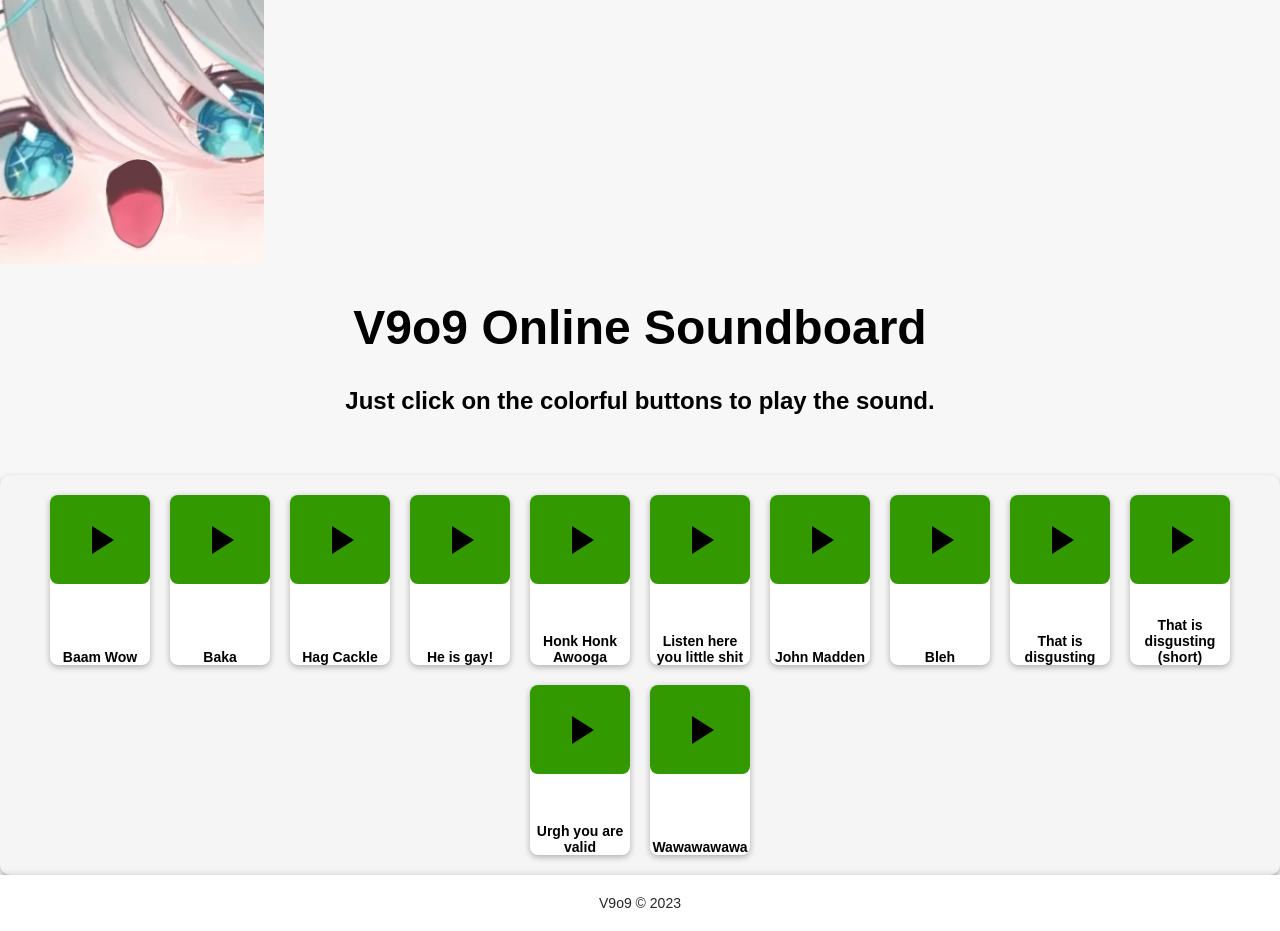
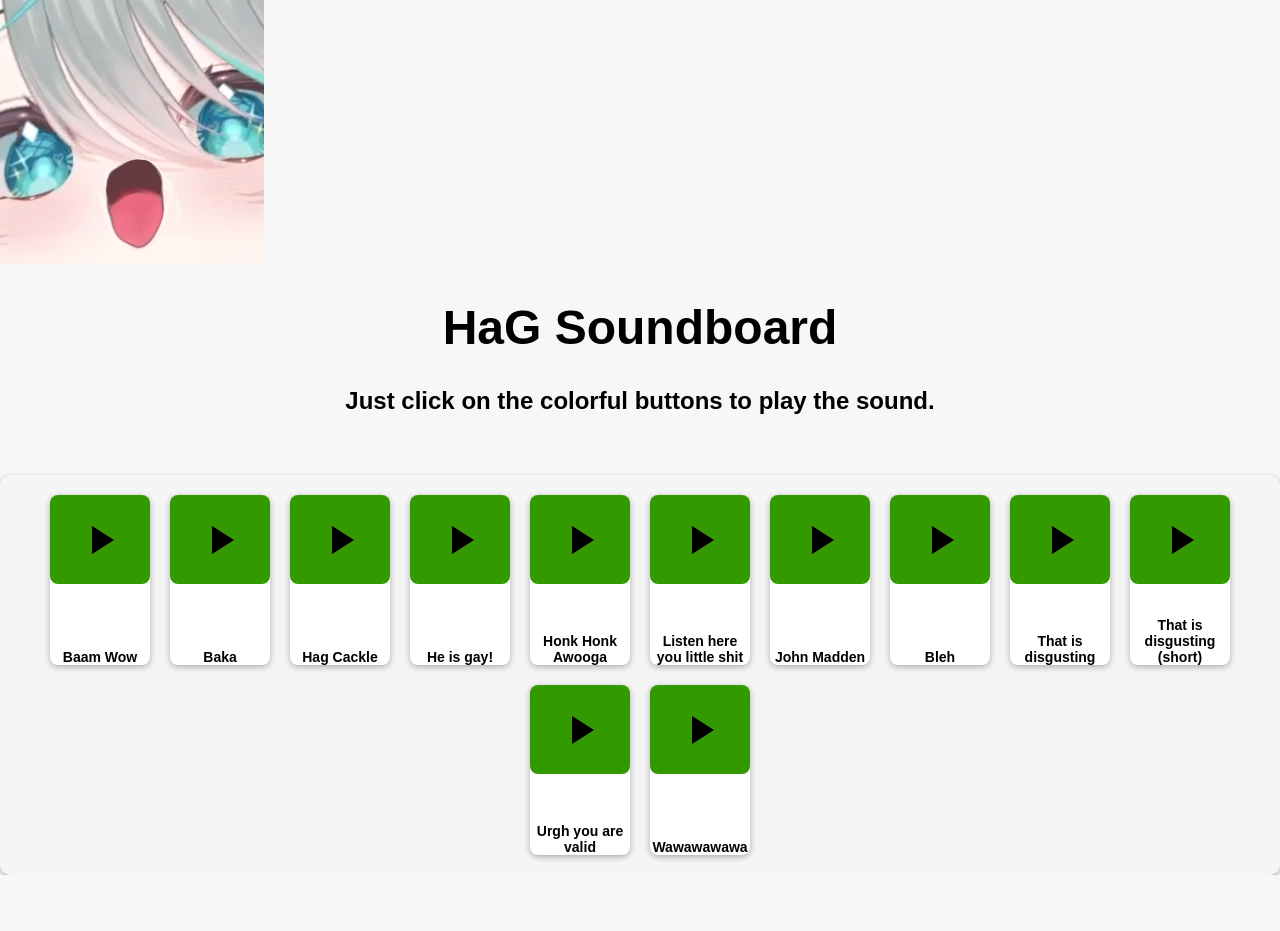
Before and after one commit to DiaphanousDuck/soundboard, a plain HTML site: page index.html in a window 1280 px wide. After the commit the page ends 875 px from the top, so only its background shows below. Drawn offline with Linux system fonts and the light colour scheme.

Commit message:
Soundboard title changed

```diff
--- a/index.html
+++ b/index.html
@@ -1,2 +1,2 @@
 <!--an unminifed version is at og.html-->
-<!DOCTYPE html><html> <head> <link rel="stylesheet" href="css/styles.css"/> <link rel="icon" href="img/small.png"/> <link rel="shortcut icon" href="img/small.png" type="image/x-icon"/> <link rel="apple-touch-icon" href="img/large.png" type="image/x-icon"/> <title>HaG temporary soundboard</title> <meta name="viewport" content="width=device-width, initial-scale=1.0"/> <meta name="title" content="V9o9 Online Soundboard" "V9o9 Online Soundboard"/> <img src="img/small.png"> <meta name="description" content="A collection of sounds to play out of context. Perfect for school! Just play it when your teacher is talking and I bet they will love it!"/> <meta name="robots" content="index, follow"/> <meta http-equiv="Content-Type" content="text/html; charset=utf-8"/> <link rel="manifest" href="./manifest.json"/> <link rel="stylesheet" href="css/spinner.css"/> <script>if ("serviceWorker" in navigator){navigator.serviceWorker .register("/sw.js") .then(function (registration){console.log("Service worker registered:", registration);}) .catch(function (error){console.log("Service worker registration failed:", error);});}</script> </head> <body> <h1>V9o9 Online Soundboard</h1> <h2> Just click on the colorful buttons to play the sound.<br/><br/> </h2> <div class="soundboard-container"> <div class="flex-container"> <div class="spinner"></div></div></div><p id="footer">V9o9 © 2023</p><script type="application/javascript" src="loader.js"></script> </body></html>
+<!DOCTYPE html><html> <head> <link rel="stylesheet" href="css/styles.css"/> <link rel="icon" href="img/small.png"/> <link rel="shortcut icon" href="img/small.png" type="image/x-icon"/> <link rel="apple-touch-icon" href="img/large.png" type="image/x-icon"/> <title>HaG temporary soundboard</title> <meta name="viewport" content="width=device-width, initial-scale=1.0"/> <meta name="title" content="V9o9 Online Soundboard" "V9o9 Online Soundboard"/> <img src="img/small.png"> <meta name="description" content="A collection of sounds to play out of context. Perfect for school! Just play it when your teacher is talking and I bet they will love it!"/> <meta name="robots" content="index, follow"/> <meta http-equiv="Content-Type" content="text/html; charset=utf-8"/> <link rel="manifest" href="./manifest.json"/> <link rel="stylesheet" href="css/spinner.css"/> <script>if ("serviceWorker" in navigator){navigator.serviceWorker .register("/sw.js") .then(function (registration){console.log("Service worker registered:", registration);}) .catch(function (error){console.log("Service worker registration failed:", error);});}</script> </head> <body> <h1>HaG Soundboard</h1> <h2> Just click on the colorful buttons to play the sound.<br/><br/> </h2> <div class="soundboard-container"> <div class="flex-container"> <div class="spinner"></div></div></div><script type="application/javascript" src="loader.js"></script> </body></html>
```
